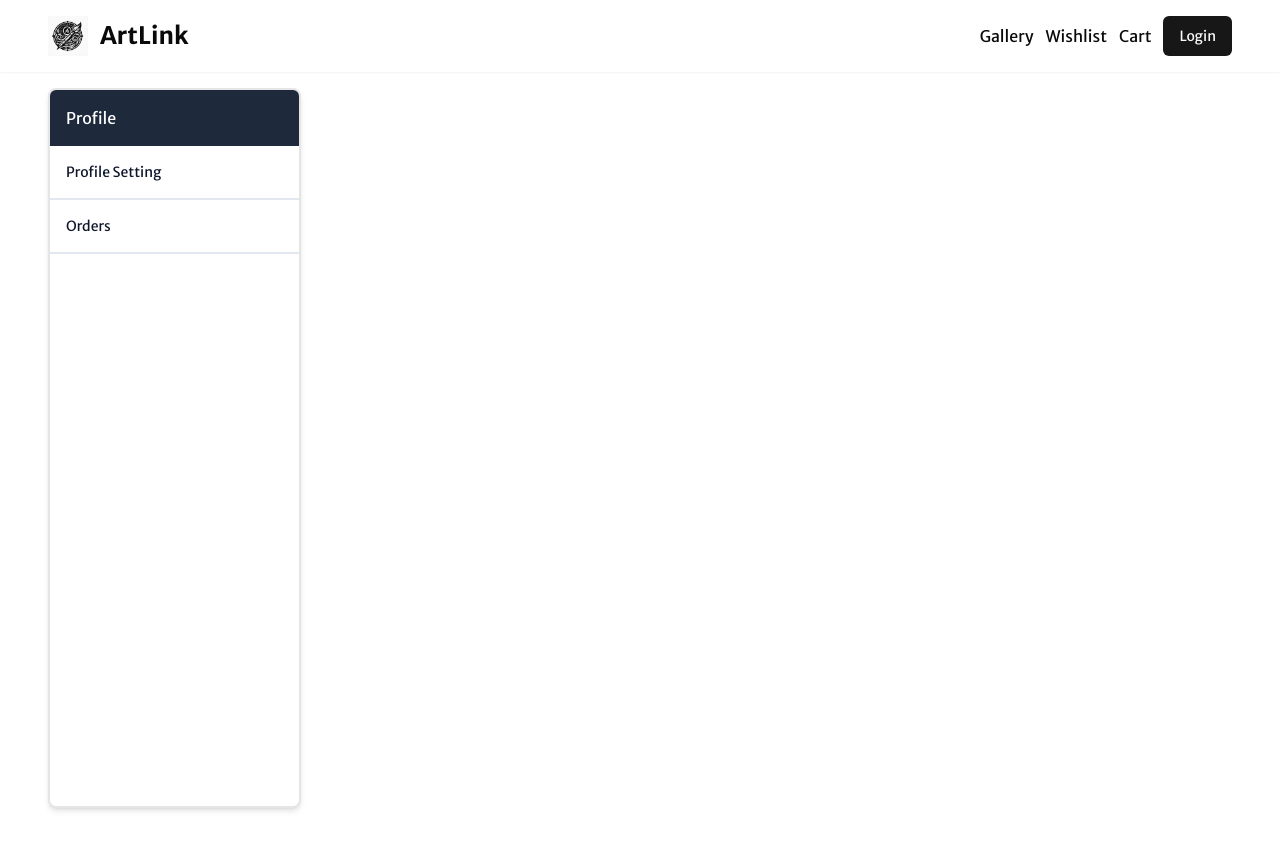
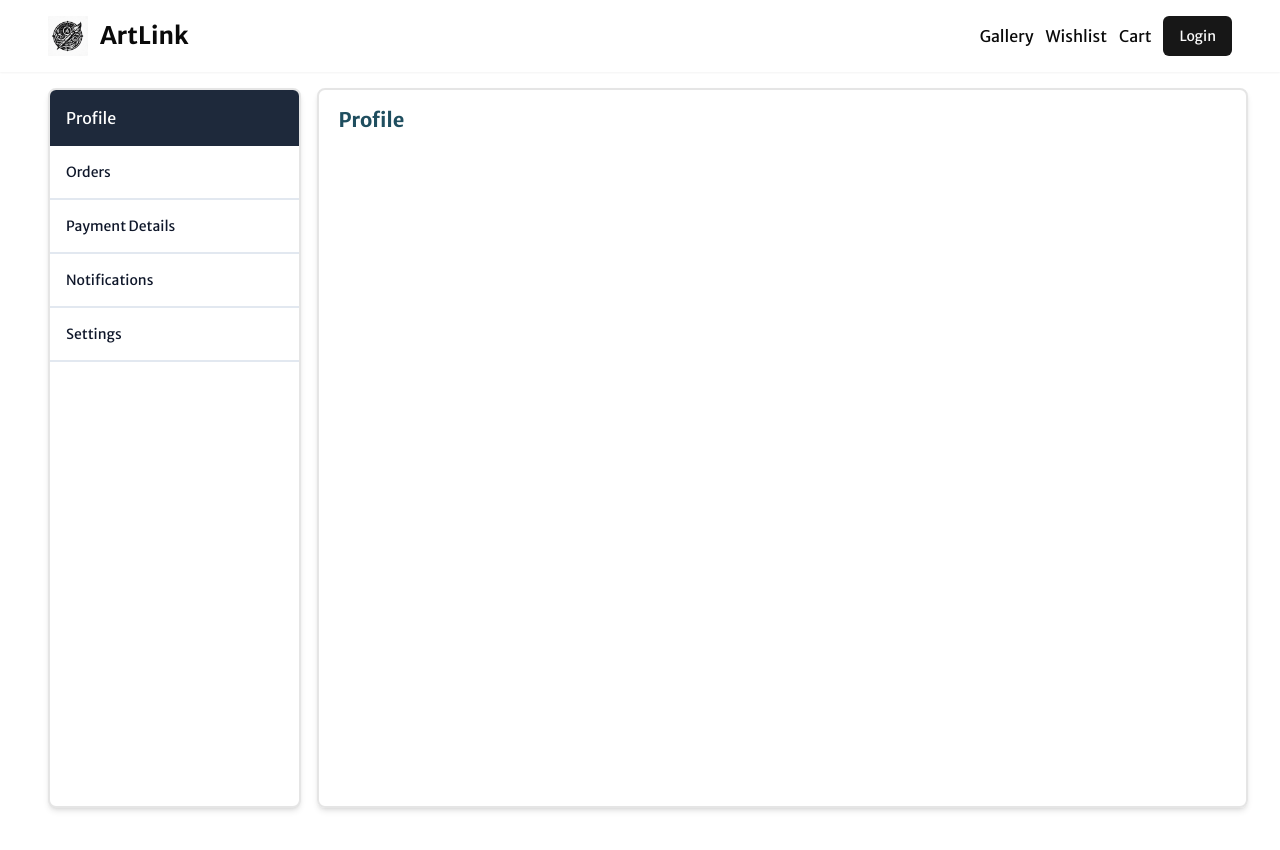
Before and after one commit to itskartik22/artlink, a Next.js app: page /profile in a window 1280 px wide. Shown: the top 850 px of the page. Built offline with nearby package versions, Linux system fonts and the light colour scheme; no server answers.

Commit message:
profile page layout

```diff
--- a/src/app/(protected)/profile/layout.tsx
+++ b/src/app/(protected)/profile/layout.tsx
@@ -13,8 +13,10 @@ const Layout = ({ children }: LayoutProps) => {
   const pathname = usePathname();
   // console.log(pathname);
   const list = [
-    { category: "Profile Setting", link: "/profilesetting" },
-    { category: "Orders", link: "/yourorders" },
+    { category: "Orders", link: "/profile/orders" },
+    { category: "Payment Details", link: "/profile/payments" },
+    { category: "Notifications", link: "/profile/notifications" },
+    { category: "Settings", link: "/profile/settings" },
   ];
 
   const [sidebar, setSidebar] = useState(false);
@@ -64,7 +66,7 @@ const Layout = ({ children }: LayoutProps) => {
               }}
               className={`px-4 py-4 text-slate-900 border-b-2 border-slate-200 text-sm cursor-pointer  ${
                 pathname === item.link
-                  ? "bg-[#d9eef6]"
+                  ? "bg-slate-200"
                   : "text-slate-900 hover:bg-white"
               }`}
             >
--- /dev/null
+++ b/src/app/(protected)/profile/notifications/page.tsx
@@ -0,0 +1,11 @@
+const page = () => {
+  return (
+    <div className="px-5 py-4 gap-8 min-h-96 w-full flex flex-col rounded-lg shadow-md h-fit border-2 xl:ml-4">
+      <div className="relative w-full flex flex-col gap-4">
+        <h2 className="text-xl font-bold text-[#1f4e5f]">notifications</h2>
+      </div>
+    </div>
+  );
+};
+
+export default page;
--- /dev/null
+++ b/src/app/(protected)/profile/orders/page.tsx
@@ -0,0 +1,11 @@
+const page = () => {
+  return (
+    <div className="px-5 py-4 gap-8 min-h-96 w-full flex flex-col rounded-lg shadow-md h-fit border-2 xl:ml-4">
+      <div className="relative w-full flex flex-col gap-4">
+        <h2 className="text-xl font-bold text-[#1f4e5f]">Orders</h2>
+      </div>
+    </div>
+  );
+};
+
+export default page;
--- a/src/app/(protected)/profile/page.tsx
+++ b/src/app/(protected)/profile/page.tsx
@@ -19,10 +19,13 @@ export default function Profile() {
   //     router.push("/user/profile-type");
   //   }
   // });
-  console.log(user)
+  console.log(user);
 
   return (
-    <div className="w-[100%]">
+    <div className="px-5 py-4 gap-8 h-full min-h-96 w-full flex flex-col rounded-lg shadow-md border-2 xl:ml-4">
+      <div className="relative w-full flex flex-col gap-4">
+        <h2 className="text-xl font-bold text-[#1f4e5f]">Profile</h2>
+      </div>
       {}
       {/* <h1>Profile</h1>
       <p className="flex">
--- /dev/null
+++ b/src/app/(protected)/profile/payments/page.tsx
@@ -0,0 +1,11 @@
+const page = () => {
+  return (
+    <div className="px-5 py-4 gap-8 min-h-96 w-full flex flex-col rounded-lg shadow-md h-fit border-2 xl:ml-4">
+      <div className="relative w-full flex flex-col gap-4">
+        <h2 className="text-xl font-bold text-[#1f4e5f]">Payments</h2>
+      </div>
+    </div>
+  );
+};
+
+export default page;
--- /dev/null
+++ b/src/app/(protected)/profile/settings/page.tsx
@@ -0,0 +1,11 @@
+const page = () => {
+  return (
+    <div className="px-5 py-4 gap-8 min-h-96 w-full flex flex-col rounded-lg shadow-md h-fit border-2 xl:ml-4">
+      <div className="relative w-full flex flex-col gap-4">
+        <h2 className="text-xl font-bold text-[#1f4e5f]">Settings</h2>
+      </div>
+    </div>
+  );
+};
+
+export default page;
```
